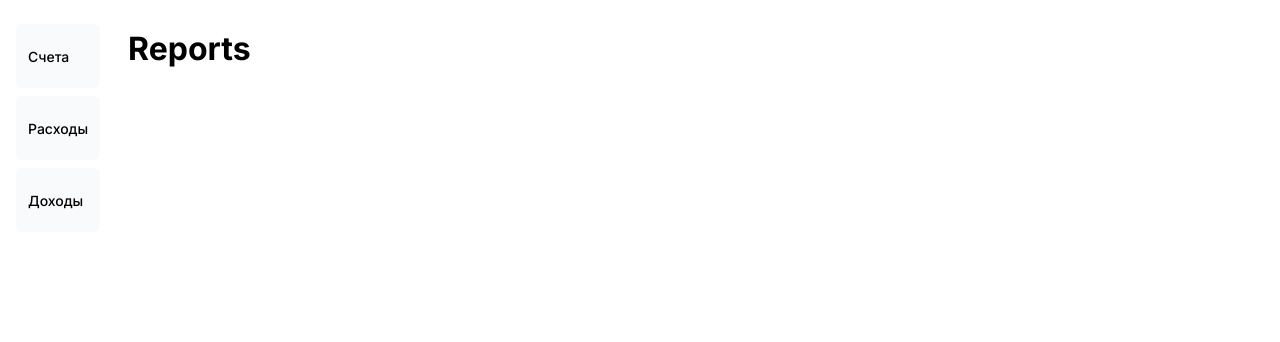
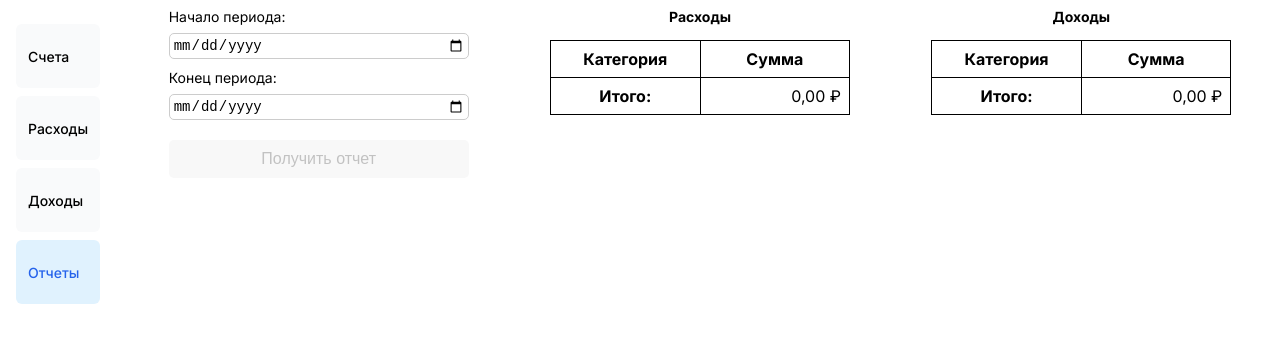
Before and after one commit to shakhuraEvgeniy/buh_front_next, a Next.js app: page /reports in a window 1280 px wide. Shown: the top 342 px of the page. Built offline with nearby package versions, Linux system fonts and the light colour scheme; a web font is replaced by a local one.

Commit message:
add reports

```diff
--- a/app/costs/page.tsx
+++ b/app/costs/page.tsx
@@ -8,6 +8,7 @@ import stayles from '@/app/ui/Table/Table.module.css';
 
 export default function Costs() {
   const [costs, setCosts] = useState<CostAndIncome[]>([]);
+
   useEffect(() => {
     getCosts();
   }, []);
--- a/app/reports/page.tsx
+++ b/app/reports/page.tsx
@@ -1,7 +1,71 @@
+'use client';
+import { Report } from '../utils/definitions';
+import { getReportCostApi, getReportIncomeApi } from '../utils/api/reports';
+import TableReport from './tableReport';
+import { getCurrentDateTime } from '../utils/getDate';
+import { useFormWithValidation } from '../hooks/useFormWithValidation';
+import { useState } from 'react';
+import styles from '@/app/ui/addItemForm/addItemForm.module.css';
+
 export default function Reports() {
+  const [costReport, setCostReport] = useState<Report>({ categorys: [], sum: '0' });
+  const [incomeReport, setIncomeReport] = useState<Report>({ categorys: [], sum: '0' });
+  const { values, handleChange, isValid } = useFormWithValidation({
+    startDate: getCurrentDateTime().slice(0, 10),
+    stopDate: getCurrentDateTime().slice(0, 10),
+  });
+
+  const getCostReport = async (startDate: Date, stopDate: Date) => {
+    try {
+      const data = await getReportIncomeApi(startDate, stopDate);
+      setCostReport(data);
+    } catch (e) {
+      console.log(e);
+    }
+  };
+
+  const getIncomeReport = async (startDate: Date, stopDate: Date) => {
+    try {
+      const data = await getReportCostApi(startDate, stopDate);
+      setIncomeReport(data);
+    } catch (e) {
+      console.log(e);
+    }
+  };
+
+  const handleSubmit = async (e: React.FormEvent<HTMLFormElement>) => {
+    e.preventDefault();
+    try {
+      getCostReport(values.startDate, values.stopDate);
+      getIncomeReport(values.startDate, values.stopDate);
+    } catch (e) {
+      console.log(e);
+    }
+  };
+
+
   return (
-    <div>
-      <h1>Reports</h1>
-    </div>
+    <>
+      <div className={styles.form}>
+        <form onSubmit={handleSubmit}>
+          <label className={styles.label}>
+            Начало периода:
+            <input type="date" name="startDate" value={values.start} onChange={handleChange} required />
+          </label>
+
+          <label className={styles.label}>
+            Конец периода:
+            <input type="date" name="stopDate" value={values.end} onChange={handleChange} required />
+          </label>
+
+          <button className={`${styles['button']} ${isValid || styles['button_disabled']}`}
+            disabled={!isValid}
+            type="submit">Получить отчет</button>
+        </form>
+      </div>
+
+      <TableReport data={costReport} title='Расходы' />
+      <TableReport data={incomeReport} title='Доходы' />
+    </>
   );
 }
--- a/app/reports/tableReport.tsx
+++ b/app/reports/tableReport.tsx
@@ -1,11 +1,13 @@
-import { Accounts, Account } from "@/app/utils/definitions";
+import { Report, ItemReports } from "@/app/utils/definitions";
 import stayles from "@/app/ui/Table/Table.module.css";
+import styles from '@/app/ui/addItemForm/addItemForm.module.css';
 
-interface accountsProps {
-  data: Accounts;
+interface recordProps {
+  data: Report;
+  title: string;
 }
 
-const TableAccounts = ({ data }: accountsProps) => {
+const TableReport = ({ data, title }: recordProps) => {
   const formatNumber = (number: number) => {
     return number.toLocaleString("ru-RU", {
       style: "currency",
@@ -14,7 +16,8 @@ const TableAccounts = ({ data }: accountsProps) => {
   };
 
   return (
-    <>
+    <div className={styles.form}>
+      <h2 className={styles.title}>{title}</h2>
       <table className={stayles.table}>
         <thead>
           <tr >
@@ -23,30 +26,29 @@ const TableAccounts = ({ data }: accountsProps) => {
           </tr>
         </thead>
         <tbody>
-          {data.accounts &&
-            data.accounts.map((item: Account, index: number) => {
+          {data.categorys &&
+            data.categorys.map((item: ItemReports, index: number) => {
               return (
                 <tr key={index}>
-                  <td >{item.name}</td>
-                  <td className={stayles.number}>{formatNumber(Number(item.current_sum))}</td>
-                  <td>{item.comment}</td>
+                  <td >{item.category}</td>
+                  <td className={stayles.number}>{formatNumber(Number(item.sum))}</td>
                 </tr>
               );
             })}
         </tbody>
         <tfoot>
-          {data.accounts && (
+          {data.categorys && (
             <tr>
               <th scope="row" colSpan={1}>
-                Итого на всех счетах:
+                Итого:
               </th>
               <td className={stayles.number}>{formatNumber(Number(data.sum))}</td>
             </tr>
           )}
         </tfoot>
       </table>
-    </>
+    </div>
   );
 };
 
-export default TableAccounts;
+export default TableReport;
--- a/app/ui/addItemForm/addItemForm.module.css
+++ b/app/ui/addItemForm/addItemForm.module.css
@@ -2,7 +2,7 @@
   display: flex;
   flex-direction: column;
   width: 300px;
-  margin: 0 auto; /* Центрирование по горизонтали */
+  margin: 0 auto 20px; /* Центрирование по горизонтали */
   position: relative;
 }
 
--- a/app/ui/menu/navLinks.tsx
+++ b/app/ui/menu/navLinks.tsx
@@ -8,6 +8,7 @@ const links = [
   { name: 'Счета', href: '/accounts' },
   { name: 'Расходы', href: '/costs' },
   { name: 'Доходы', href: '/incomes' },
+  { name: 'Отчеты', href: '/reports' },
 ];
 
 export default function NavLinks() {
--- a/app/utils/api/reports.tsx
+++ b/app/utils/api/reports.tsx
@@ -2,10 +2,21 @@ import { Report } from '@/app/utils/definitions';
 import { MAIN_URL } from '@/app/utils/constants';
 import { checkResponse } from '@/app/utils/api/checkResponse';
 
-export const getReportIncomeApi = async (): Promise<Report> => {
+export const getReportIncomeApi = async (
+  startDate: Date,
+  stopDate: Date
+): Promise<Report> => {
   try {
     const res = await fetch(`${MAIN_URL}/reports/income`, {
-      method: 'GET',
+      method: 'POST',
+      credentials: 'include',
+      headers: {
+        'Content-Type': 'application/json',
+      },
+      body: JSON.stringify({
+        startDate,
+        stopDate,
+      }),
     });
     return await checkResponse(res);
   } catch (error) {
@@ -13,3 +24,26 @@ export const getReportIncomeApi = async (): Promise<Report> => {
     throw error;
   }
 };
+
+export const getReportCostApi = async (
+  startDate: Date,
+  stopDate: Date
+): Promise<Report> => {
+  try {
+    const res = await fetch(`${MAIN_URL}/reports/cost`, {
+      method: 'POST',
+      credentials: 'include',
+      headers: {
+        'Content-Type': 'application/json',
+      },
+      body: JSON.stringify({
+        startDate,
+        stopDate,
+      }),
+    });
+    return await checkResponse(res);
+  } catch (error) {
+    console.error('Error fetching reports:', error);
+    throw error;
+  }
+};
```
